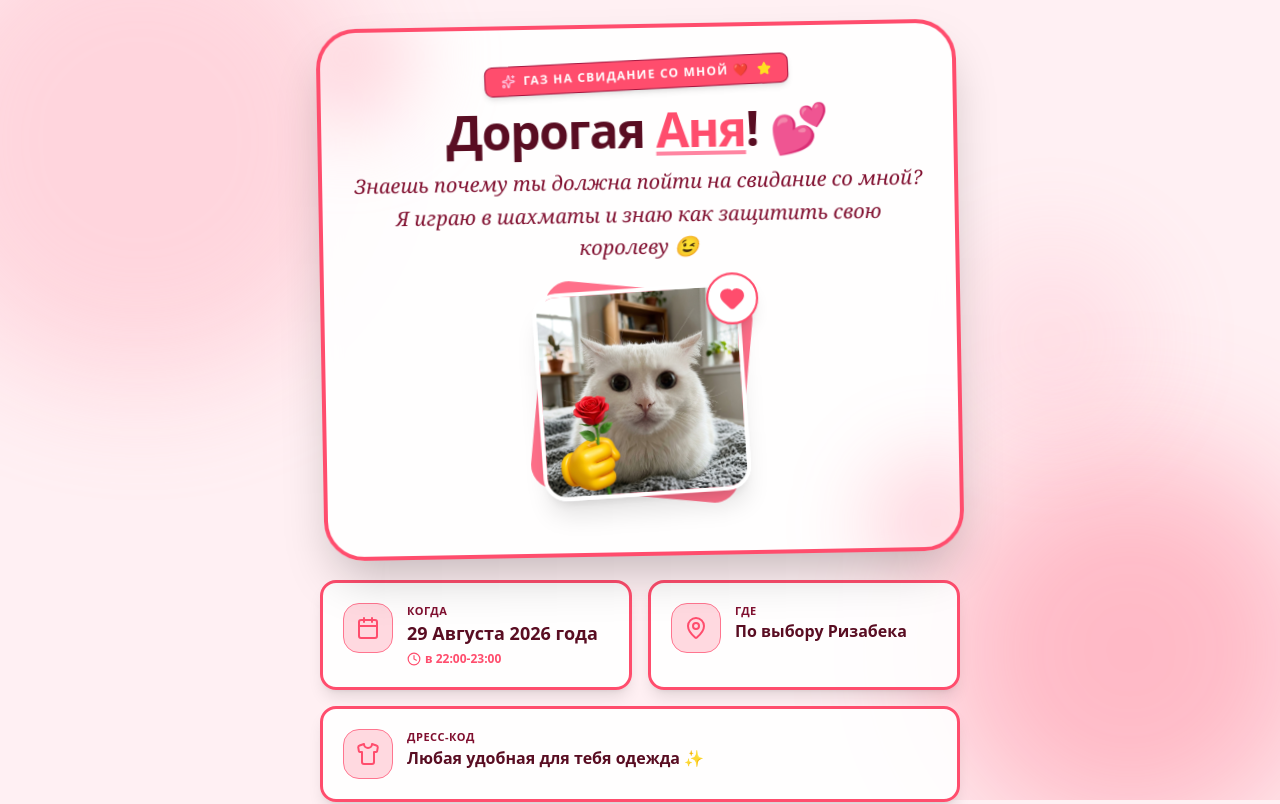
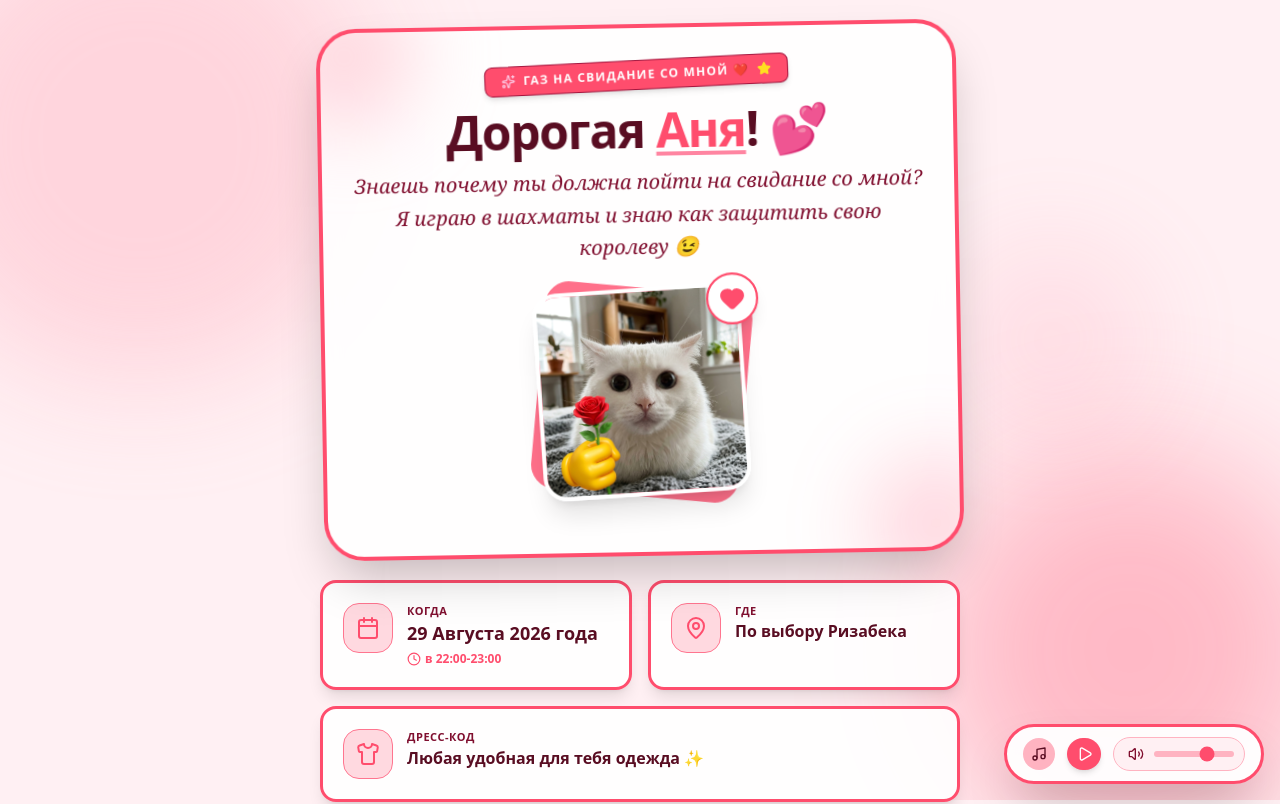
Before and after one commit to MoshniChel/Svidanie, a React (Vite) app: page / in a window 1280 px wide. Shown: the top 804 px of the page. Built offline with nearby package versions, Linux system fonts and the light colour scheme.

Commit message:
feat: add background music player and payment info
Added a MusicPlayer component with YouTube integration and a new section to DateDetails clarifying that the inviter covers all expenses.

```diff
--- a/src/App.tsx
+++ b/src/App.tsx
@@ -3,6 +3,7 @@ import { HeroCard } from "./components/HeroCard";
 import { DateDetails } from "./components/DateDetails";
 import { InteractiveButtons } from "./components/InteractiveButtons";
 import { SuccessModal } from "./components/SuccessModal";
+import { MusicPlayer } from "./components/MusicPlayer";
 import { DEFAULT_INVITATION } from "./data/defaults";
 import { InvitationData, RsvpResponse } from "./types";
 import { decodeInvitationFromUrl } from "./utils/calendar";
@@ -139,7 +140,8 @@ export default function App() {
         </main>
       </div>
 
-      {/* Modals */}
+      {/* Modals & Audio Player */}
+      <MusicPlayer />
       {showSuccess && (
         <SuccessModal
           onClose={() => setShowSuccess(false)}
--- a/src/components/DateDetails.tsx
+++ b/src/components/DateDetails.tsx
@@ -1,5 +1,5 @@
 import React from "react";
-import { Calendar, Clock, MapPin, Shirt, MessageSquare } from "lucide-react";
+import { Calendar, Clock, MapPin, Shirt, MessageSquare, Gift } from "lucide-react";
 import { InvitationData } from "../types";
 
 interface DateDetailsProps {
@@ -71,6 +71,19 @@ export const DateDetails: React.FC<DateDetailsProps> = ({
             </div>
           </div>
         </div>
+
+        {/* Who Invites / Payment */}
+        <div className="sm:col-span-2 bg-white/90 rounded-2xl p-4 sm:p-5 border-3 border-[#FF4D6D] shadow-lg flex items-start gap-3.5">
+          <div className="p-3 rounded-2xl bg-[#FFB3C1]/50 text-[#FF4D6D] shrink-0 border border-[#FF758F]">
+            <Gift className="w-6 h-6" />
+          </div>
+          <div>
+            <div className="text-[11px] font-black uppercase text-[#800F2F] tracking-wider">От меня</div>
+            <div className="font-extrabold text-[#590D22] text-sm sm:text-base">
+              Я приглашаю — значит все с меня 💳✨🎁🥂💸
+            </div>
+          </div>
+        </div>
       </div>
 
       {/* Comment Box */}
--- /dev/null
+++ b/src/components/MusicPlayer.tsx
@@ -0,0 +1,251 @@
+import React, { useState, useEffect, useRef } from "react";
+import { Volume2, VolumeX, Volume1, Music, Play, Pause } from "lucide-react";
+
+declare global {
+  interface Window {
+    YT: any;
+    onYouTubeIframeAPIReady: (() => void) | undefined;
+  }
+}
+
+export const MusicPlayer: React.FC = () => {
+  const [isPlaying, setIsPlaying] = useState(false);
+  const [isMuted, setIsMuted] = useState(false);
+  const [volume, setVolume] = useState(70);
+  const [isLoaded, setIsLoaded] = useState(false);
+  const playerRef = useRef<any>(null);
+
+  const START_TIME = 48; // 0:48
+  const END_TIME = 78;   // 1:18
+
+  useEffect(() => {
+    let interval: any;
+
+    const initPlayer = () => {
+      if (playerRef.current || !window.YT || !window.YT.Player) return;
+
+      try {
+        playerRef.current = new window.YT.Player("yt-bg-player", {
+          height: "1",
+          width: "1",
+          videoId: "qdDVtFvJwUc",
+          playerVars: {
+            start: START_TIME,
+            end: END_TIME,
+            autoplay: 1,
+            controls: 0,
+            showinfo: 0,
+            autohide: 1,
+            modestbranding: 1,
+            playsinline: 1,
+            enablejsapi: 1,
+          },
+          events: {
+            onReady: (event: any) => {
+              setIsLoaded(true);
+              try {
+                event.target.setVolume(70);
+                event.target.seekTo(START_TIME, true);
+                event.target.playVideo();
+                setIsPlaying(true);
+              } catch (e) {
+                console.log("Autoplay waiting for user interaction", e);
+              }
+            },
+            onStateChange: (event: any) => {
+              // 1 = playing, 2 = paused, 0 = ended
+              if (event.data === 1) {
+                setIsPlaying(true);
+              } else if (event.data === 2) {
+                setIsPlaying(false);
+              } else if (event.data === 0) {
+                // Video ended (reached END_TIME or natural end) -> restart strictly from 0:48
+                try {
+                  event.target.seekTo(START_TIME, true);
+                  event.target.playVideo();
+                  setIsPlaying(true);
+                } catch (e) {
+                  console.error("Error restarting video at 0:48", e);
+                }
+              }
+            },
+          },
+        });
+      } catch (err) {
+        console.error("YouTube Player init error:", err);
+      }
+    };
+
+    if (!window.YT) {
+      const tag = document.createElement("script");
+      tag.src = "https://www.youtube.com/iframe_api";
+      const firstScriptTag = document.getElementsByTagName("script")[0];
+      firstScriptTag?.parentNode?.insertBefore(tag, firstScriptTag);
+
+      window.onYouTubeIframeAPIReady = () => {
+        initPlayer();
+      };
+    } else {
+      initPlayer();
+    }
+
+    // Interval to strictly enforce 0:48 to 1:18 loop range
+    interval = setInterval(() => {
+      if (playerRef.current && typeof playerRef.current.getCurrentTime === "function") {
+        try {
+          const currentTime = playerRef.current.getCurrentTime();
+          const state = playerRef.current.getPlayerState?.();
+
+          // If currentTime goes past END_TIME or drops below START_TIME while playing
+          if (state === 1 && (currentTime >= END_TIME - 0.5 || currentTime < START_TIME - 1)) {
+            playerRef.current.seekTo(START_TIME, true);
+            playerRef.current.playVideo();
+          }
+        } catch (e) {
+          // ignore transient call errors
+        }
+      }
+    }, 250);
+
+    return () => {
+      if (interval) clearInterval(interval);
+    };
+  }, []);
+
+  // First interaction play trigger for autoplay policy bypass
+  useEffect(() => {
+    const handleFirstClick = () => {
+      if (playerRef.current && typeof playerRef.current.playVideo === "function") {
+        try {
+          const state = playerRef.current.getPlayerState();
+          if (state !== 1) {
+            playerRef.current.seekTo(START_TIME, true);
+            playerRef.current.playVideo();
+            setIsPlaying(true);
+          }
+        } catch (err) {
+          // player might not be ready yet
+        }
+      }
+    };
+
+    window.addEventListener("click", handleFirstClick, { once: true });
+    return () => {
+      window.removeEventListener("click", handleFirstClick);
+    };
+  }, []);
+
+  const togglePlay = () => {
+    if (!playerRef.current || !isLoaded) return;
+    try {
+      if (isPlaying) {
+        playerRef.current.pauseVideo();
+        setIsPlaying(false);
+      } else {
+        const currentTime = playerRef.current.getCurrentTime();
+        if (currentTime < START_TIME || currentTime >= END_TIME) {
+          playerRef.current.seekTo(START_TIME, true);
+        }
+        playerRef.current.playVideo();
+        setIsPlaying(true);
+      }
+    } catch (e) {
+      console.error("Toggle play error:", e);
+    }
+  };
+
+  const toggleMute = () => {
+    if (!playerRef.current || !isLoaded) return;
+    try {
+      if (isMuted) {
+        playerRef.current.unMute();
+        setIsMuted(false);
+      } else {
+        playerRef.current.mute();
+        setIsMuted(true);
+      }
+    } catch (e) {
+      console.error("Toggle mute error:", e);
+    }
+  };
+
+  const handleVolumeChange = (e: React.ChangeEvent<HTMLInputElement>) => {
+    const newVol = Number(e.target.value);
+    setVolume(newVol);
+    if (!playerRef.current || !isLoaded) return;
+    try {
+      playerRef.current.setVolume(newVol);
+      if (newVol === 0) {
+        setIsMuted(true);
+      } else if (isMuted) {
+        playerRef.current.unMute();
+        setIsMuted(false);
+      }
+    } catch (err) {
+      console.error("Set volume error:", err);
+    }
+  };
+
+  return (
+    <div className="fixed bottom-4 right-4 z-50 flex items-center gap-2">
+      {/* Hidden container for YouTube iframe */}
+      <div className="absolute opacity-0 pointer-events-none w-1 h-1 overflow-hidden">
+        <div id="yt-bg-player" />
+      </div>
+
+      {/* Music Control Pill */}
+      <div className="bg-white/95 backdrop-blur-md border-3 border-[#FF4D6D] shadow-2xl rounded-full px-3.5 py-2 sm:px-4 sm:py-2.5 flex items-center gap-2.5 sm:gap-3 text-[#590D22] transition-transform hover:scale-102">
+        <div className="flex items-center gap-2">
+          <div className={`p-2 rounded-full transition-colors ${isPlaying ? "bg-[#FF4D6D] text-white animate-pulse" : "bg-[#FFB3C1] text-[#590D22]"}`}>
+            <Music className="w-4 h-4" />
+          </div>
+          <div className="text-xs font-black tracking-tight hidden xs:block">
+            {isPlaying ? (
+              <span className="flex items-center gap-1">
+                <span className="text-[#FF4D6D]">Трек</span> (0:48 - 1:18) 💕
+              </span>
+            ) : (
+              <span>Музыка 🎵</span>
+            )}
+          </div>
+        </div>
+
+        {/* Play/Pause Button */}
+        <button
+          onClick={togglePlay}
+          className="p-2 rounded-full bg-[#FF4D6D] hover:bg-[#FF758F] text-white transition-all cursor-pointer shadow-md flex items-center justify-center active:scale-95 shrink-0"
+          title={isPlaying ? "Пауза" : "Воспроизвести"}
+        >
+          {isPlaying ? <Pause className="w-4 h-4" /> : <Play className="w-4 h-4 ml-0.5" />}
+        </button>
+
+        {/* Volume & Mute Section */}
+        <div className="flex items-center gap-1.5 bg-[#FFF0F3] px-2.5 py-1 rounded-full border border-[#FFB3C1]">
+          <button
+            onClick={toggleMute}
+            className="p-1 rounded-full hover:bg-[#FFB3C1]/50 text-[#800F2F] transition-colors cursor-pointer shrink-0"
+            title={isMuted ? "Включить звук" : "Выключить звук"}
+          >
+            {isMuted || volume === 0 ? (
+              <VolumeX className="w-4 h-4 text-red-500" />
+            ) : volume < 50 ? (
+              <Volume1 className="w-4 h-4" />
+            ) : (
+              <Volume2 className="w-4 h-4" />
+            )}
+          </button>
+
+          <input
+            type="range"
+            min="0"
+            max="100"
+            value={isMuted ? 0 : volume}
+            onChange={handleVolumeChange}
+            className="w-16 sm:w-20 h-1.5 bg-[#FFB3C1] rounded-lg appearance-none cursor-pointer accent-[#FF4D6D] focus:outline-none"
+            title={`Громкость: ${isMuted ? 0 : volume}%`}
+          />
+        </div>
+      </div>
+    </div>
+  );
+};
```
